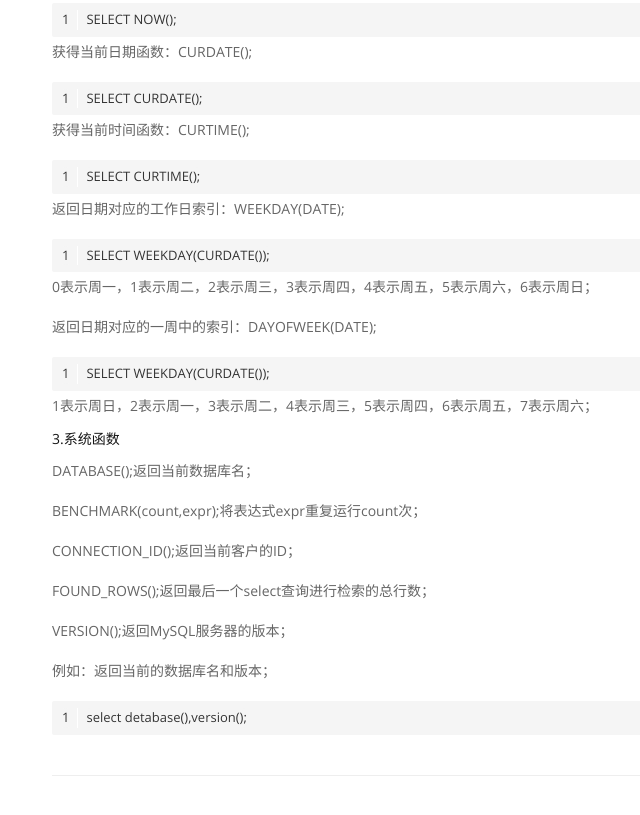
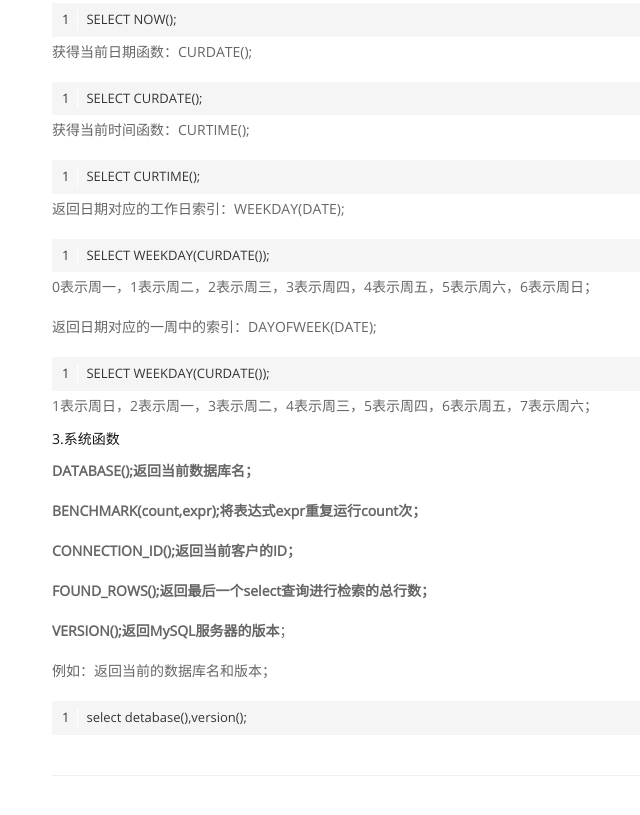
Before and after one commit to lcr990620/lcr990620.github.io, a plain HTML site: page 2019/10/30/MySQL1-4章总结/index.html in a window 1280 px wide. Shown: the part 7429-8244 px from the top of the page, without its empty margins (208-848 px from the left). Drawn offline with Linux system fonts and the light colour scheme.

Commit message:
Site updated: 2019-10-30 19:18:29

```diff
--- a/2019/10/30/MySQL1-4章总结/index.html
+++ b/2019/10/30/MySQL1-4章总结/index.html
@@ -328,9 +328,9 @@
 <figure class="highlight plain"><table><tr><td class="gutter"><pre><span class="line">1</span><br></pre></td><td class="code"><pre><span class="line">select distinct classid from stuinfo;</span><br></pre></td></tr></table></figure>
 
 <p>8.使用order by关键词进行排序；</p>
-<p>order by 字段 asc(desc);</p>
-<p>asc:升序，可以省略；</p>
-<p>desc:降序；</p>
+<p><strong>order by 字段 asc(desc);</strong></p>
+<p><strong>asc:升序，可以省略；</strong></p>
+<p><strong>desc:降序；</strong></p>
 <p>例如：</p>
 <p>单列排序：</p>
 <figure class="highlight plain"><table><tr><td class="gutter"><pre><span class="line">1</span><br></pre></td><td class="code"><pre><span class="line">select * from stuinfo order by score;</span><br></pre></td></tr></table></figure>
@@ -383,11 +383,11 @@
 <figure class="highlight plain"><table><tr><td class="gutter"><pre><span class="line">1</span><br></pre></td><td class="code"><pre><span class="line">SELECT WEEKDAY(CURDATE());</span><br></pre></td></tr></table></figure>
 
 <p>1表示周日，2表示周一，3表示周二，4表示周三，5表示周四，6表示周五，7表示周六；</p>
-<h5 id="3-系统函数"><a href="#3-系统函数" class="headerlink" title="3.系统函数"></a>3.系统函数</h5><p>DATABASE();返回当前数据库名；</p>
-<p>BENCHMARK(count,expr);将表达式expr重复运行count次；</p>
-<p>CONNECTION_ID();返回当前客户的ID；</p>
-<p>FOUND_ROWS();返回最后一个select查询进行检索的总行数；</p>
-<p>VERSION();返回MySQL服务器的版本；</p>
+<h5 id="3-系统函数"><a href="#3-系统函数" class="headerlink" title="3.系统函数"></a>3.系统函数</h5><p><strong>DATABASE();返回当前数据库名；</strong></p>
+<p><strong>BENCHMARK(count,expr);将表达式expr重复运行count次；</strong></p>
+<p><strong>CONNECTION_ID();返回当前客户的ID；</strong></p>
+<p><strong>FOUND_ROWS();返回最后一个select查询进行检索的总行数；</strong></p>
+<p><strong>VERSION();返回MySQL服务器的版本</strong>；</p>
 <p>例如：返回当前的数据库名和版本；</p>
 <figure class="highlight plain"><table><tr><td class="gutter"><pre><span class="line">1</span><br></pre></td><td class="code"><pre><span class="line">select detabase(),version();</span><br></pre></td></tr></table></figure>
 
```
